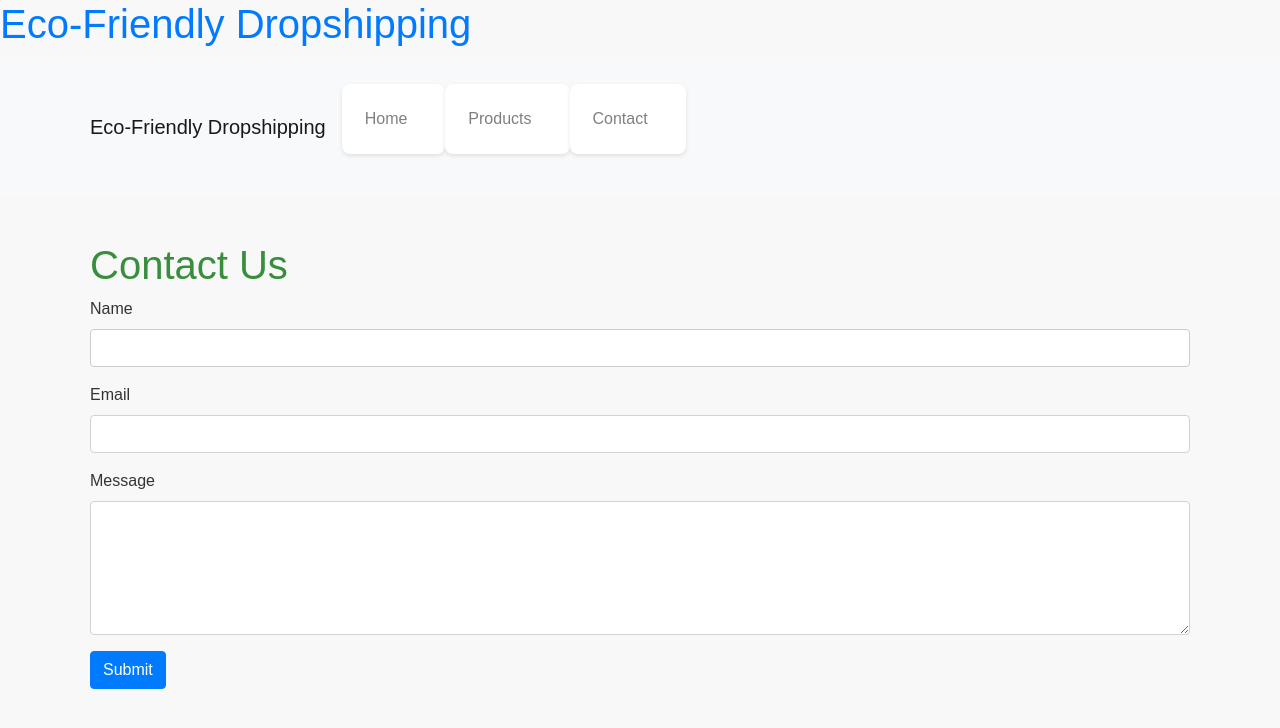
After one commit to todalavibra/eco-friendly-dropshipping-app, a Flask app: page /contact in a window 1280 px wide. The commit adds this page. Shown: the top 728 px of the page. Run offline with Flask 3, Linux system fonts and the light colour scheme; some libraries are stand-ins or nearby versions.

Commit message:
feat: Add contact page and improve UI

```diff
--- a/app.py
+++ b/app.py
@@ -92,7 +92,7 @@ def get_access_token() -> Optional[str]:
     return None
 
 
-def search_eco_products(query: str, access_token: str, site_id: str = "MLA") -> Tuple[Optional[Dict], Optional[str]]:
+def search_eco_products(query: str, access_token: str, site_id: str = "MLA", sort: str = "relevance", offset: int = 0, limit: int = 10, category: str = None) -> Tuple[Optional[Dict], Optional[str]]:
     """Searches for products on Mercado Libre using the provided query.
 
     Args:
@@ -100,6 +100,10 @@ def search_eco_products(query: str, access_token: str, site_id: str = "MLA") ->
         access_token: The user's OAuth2 access token for API authentication.
         site_id: The Mercado Libre site ID to search within. Defaults to
             "MLA" (Argentina).
+        sort: The sorting criteria for the search results.
+        offset: The offset for pagination.
+        limit: The number of results to return per page.
+        category: The category to filter the search results by.
 
     Returns:
         A tuple containing the JSON response from the API as a dictionary
@@ -111,8 +115,14 @@ def search_eco_products(query: str, access_token: str, site_id: str = "MLA") ->
         "Authorization": f"Bearer {access_token}"
     }
     params = {
-        "q": query
+        "q": query,
+        "sort": sort,
+        "offset": offset,
+        "limit": limit
     }
+    if category:
+        params['category'] = category
+
     try:
         response = requests.get(search_url, headers=headers, params=params)
         response.raise_for_status()
@@ -157,15 +167,29 @@ def products():
         return redirect(url_for('login'))
 
     query = request.args.get("q", "eco-friendly")
-    search_results, error = search_eco_products(query, access_token)
+    sort = request.args.get("sort", "relevance")
+    page = int(request.args.get("page", 1))
+    limit = 10
+    offset = (page - 1) * limit
+    category = request.args.get("category", None)
+
+    search_results, error = search_eco_products(query, access_token, sort=sort, offset=offset, limit=limit, category=category)
 
     if error:
         flash(f"There was an error searching for products: {error}", "danger")
         product_list = []
+        total_pages = 0
+        related_searches = []
+        available_filters = []
     else:
         product_list = search_results.get("results", []) if search_results else []
+        paging = search_results.get("paging", {})
+        total_results = paging.get("total", 0)
+        total_pages = (total_results + limit - 1) // limit
+        related_searches = search_results.get("related_results", [])
+        available_filters = search_results.get("filters", [])
 
-    return render_template('products.html', products=product_list, query=query)
+    return render_template('products.html', products=product_list, query=query, sort=sort, page=page, pages=total_pages, related_searches=related_searches, available_filters=available_filters, category=category)
 
 
 @app.route("/login")
@@ -252,6 +276,32 @@ def callback():
         return redirect(url_for('home'))
 
 
+@app.route("/contact", methods=["GET", "POST"])
+def contact():
+    """Renders the contact page and handles form submissions.
+
+    For GET requests, it displays the contact form. For POST requests,
+    it processes the submitted data (in a real application, this would
+    involve sending an email or saving the message to a database) and
+    then flashes a confirmation message.
+
+    Returns:
+        The rendered contact.html template, or a redirect to the same
+        page after form submission.
+    """
+    if request.method == "POST":
+        # In a real app, you would process the form data here, e.g., send an email.
+        name = request.form.get("name")
+        email = request.form.get("email")
+        message = request.form.get("message")
+        print(f"New contact message from {name} ({email}): {message}")
+
+        flash("Thank you for your message! We will get back to you shortly.", "success")
+        return redirect(url_for('contact'))
+
+    return render_template("contact.html")
+
+
 if __name__ == '__main__':
     # Check for credentials at startup for a helpful warning
     if not all([os.environ.get("MELI_CLIENT_ID"),
--- a/templates/base.html
+++ b/templates/base.html
@@ -2,14 +2,36 @@
 <html>
 <head>
     <title>Eco-Friendly Dropshipping App</title>
+    <link rel="icon" href="{{ url_for('static', filename='favicon.ico') }}">
+    <link rel="stylesheet" href="https://stackpath.bootstrapcdn.com/bootstrap/4.5.2/css/bootstrap.min.css">
     <link rel="stylesheet" href="{{ url_for('static', filename='style.css') }}">
 </head>
 <body>
-    <nav>
-        <a href="{{ url_for('home') }}">Home</a>
-        <a href="{{ url_for('products') }}">Products</a>
+    <div class="logo">
+        <h1><a href="{{ url_for('home') }}">Eco-Friendly Dropshipping</a></h1>
+    </div>
+    <nav class="navbar navbar-expand-lg navbar-light bg-light">
+        <div class="container">
+            <a class="navbar-brand" href="{{ url_for('home') }}">Eco-Friendly Dropshipping</a>
+            <button class="navbar-toggler" type="button" data-toggle="collapse" data-target="#navbarNav" aria-controls="navbarNav" aria-expanded="false" aria-label="Toggle navigation">
+                <span class="navbar-toggler-icon"></span>
+            </button>
+            <div class="collapse navbar-collapse" id="navbarNav">
+                <ul class="navbar-nav">
+                    <li class="nav-item">
+                        <a class="nav-link" href="{{ url_for('home') }}">Home</a>
+                    </li>
+                    <li class="nav-item">
+                        <a class="nav-link" href="{{ url_for('products') }}">Products</a>
+                    </li>
+                    <li class="nav-item">
+                        <a class="nav-link" href="{{ url_for('contact') }}">Contact</a>
+                    </li>
+                </ul>
+            </div>
+        </div>
     </nav>
-    <div class="container">
+    <div class="container mt-4">
         {% with messages = get_flashed_messages(with_categories=true) %}
           {% if messages %}
             {% for category, message in messages %}
@@ -19,5 +41,8 @@
         {% endwith %}
         {% block content %}{% endblock %}
     </div>
+    <script src="https://code.jquery.com/jquery-3.5.1.slim.min.js"></script>
+    <script src="https://cdn.jsdelivr.net/npm/@popperjs/core@2.5.4/dist/umd/popper.min.js"></script>
+    <script src="https://stackpath.bootstrapcdn.com/bootstrap/4.5.2/js/bootstrap.min.js"></script>
 </body>
 </html>
--- /dev/null
+++ b/templates/contact.html
@@ -0,0 +1,29 @@
+{% extends 'base.html' %}
+
+{% block content %}
+    <h1>Contact Us</h1>
+
+    {% with messages = get_flashed_messages(with_categories=true) %}
+        {% if messages %}
+            {% for category, message in messages %}
+                <div class="alert alert-{{ category }}">{{ message }}</div>
+            {% endfor %}
+        {% endif %}
+    {% endwith %}
+
+    <form method="POST" action="{{ url_for('contact') }}">
+        <div class="form-group">
+            <label for="name">Name</label>
+            <input type="text" class="form-control" id="name" name="name" required>
+        </div>
+        <div class="form-group">
+            <label for="email">Email</label>
+            <input type="email" class="form-control" id="email" name="email" required>
+        </div>
+        <div class="form-group">
+            <label for="message">Message</label>
+            <textarea class="form-control" id="message" name="message" rows="5" required></textarea>
+        </div>
+        <button type="submit" class="btn btn-primary">Submit</button>
+    </form>
+{% endblock %}
```
Also changed, not shown: templates/products.html (+69 -8 lines), test_app.py (+20 -0 lines), static/favicon.ico (added).
